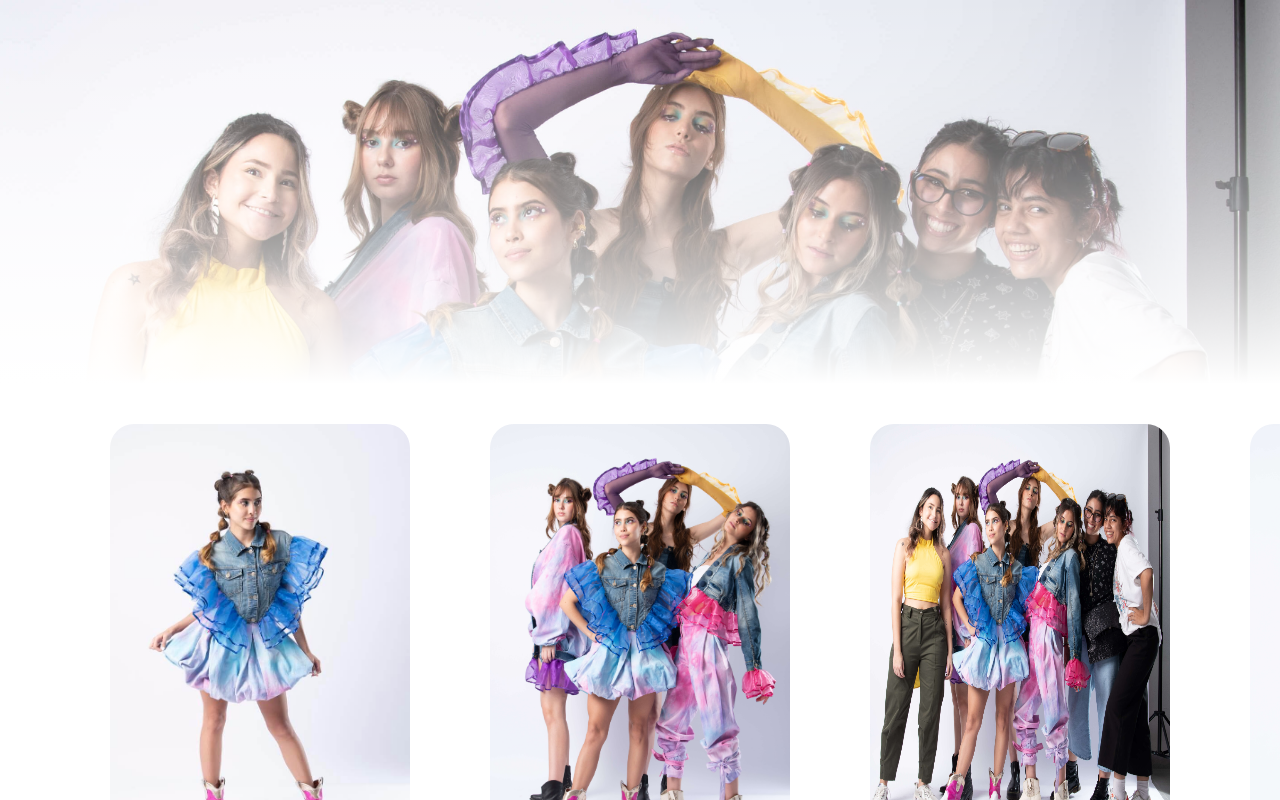
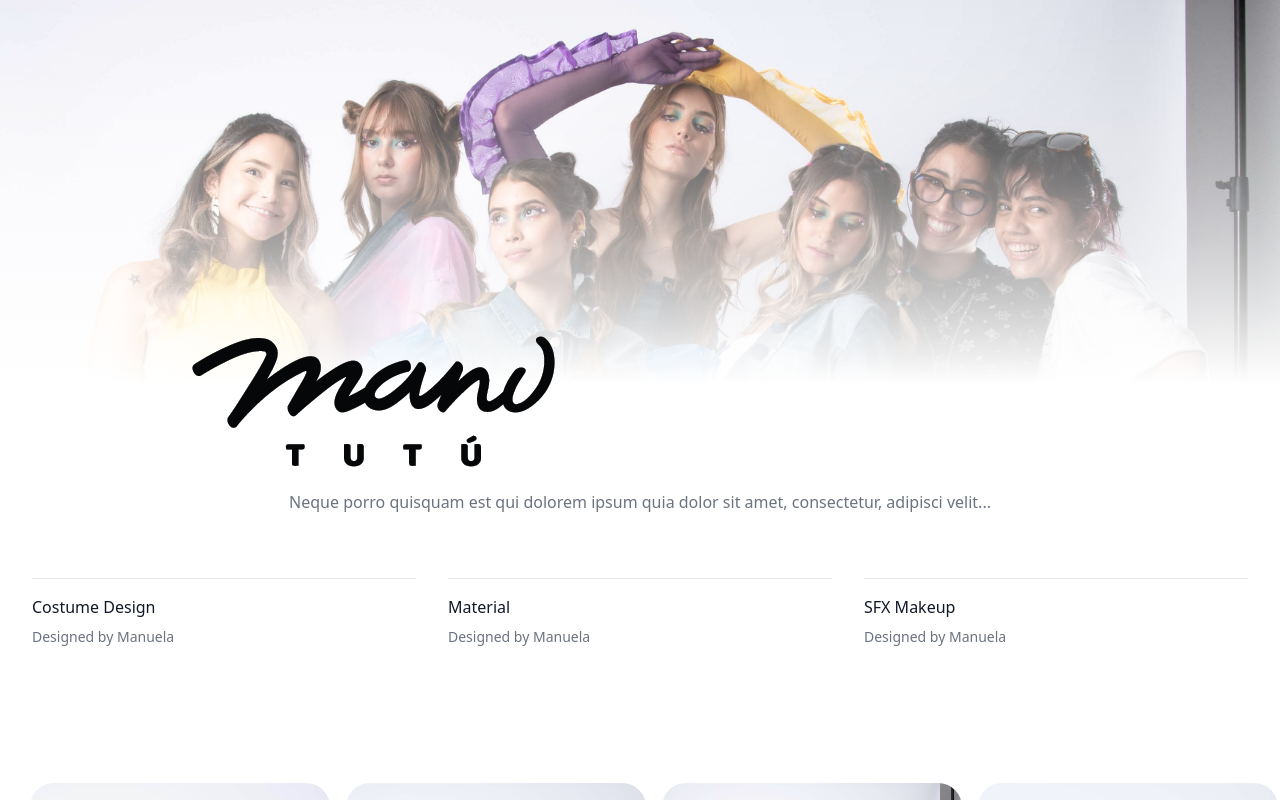
Before and after one commit to davidlondonor/manututu, a Next.js app: page / in a window 1280 px wide. Shown: the top 800 px of the page. Built offline with nearby package versions, Linux system fonts and the light colour scheme.

Commit message:
add responsibe

```diff
--- a/components/Header.js
+++ b/components/Header.js
@@ -1,5 +1,4 @@
 import Image from "next/image";
-import Slider from "./Slider";
 
 const Header = () => {
 	const features = [
@@ -21,7 +20,7 @@ const Header = () => {
 				/>
 				<div className="absolute inset-0 bg-gradient-to-t from-white" />
 			</div>
-			<Slider></Slider>
+
 			<div className="relative -mt-12 max-w-7xl mx-auto pb-6 px-4 sm:pb-24 sm:px-6 lg:px-8">
 				<div className="max-w-2xl mx-auto text-center lg:max-w-4xl">
 					<img className="52 " src="img/Logo-manututu.png" alt="Logo" />
--- a/components/Slider.js
+++ b/components/Slider.js
@@ -14,12 +14,12 @@ const Slider = () => {
 
 	console.log(images);
 	return (
-		<main className="ml-5 mr-5">
+		<main className="ml-4 mr-4 md:ml-3 md:mr-3 sm:ml-3 sm:mr-3">
 			<motion.div
 				ref={carousel}
 				whileTap={{ cursor: "grabbing" }}
 				className="carousel cursor-grab overflow-hidden"
-				animate={{ x: 50 }}
+				animate={{ x: 10 }}
 			>
 				<motion.div
 					drag="x"
@@ -29,7 +29,7 @@ const Slider = () => {
 					{images.map((image, index) => {
 						return (
 							<motion.div
-								className="item w-1/3 minHeight40 min-w-fit minWidthX p-10"
+								className="item w-1/3 minHeight40 min-w-fit minWidthX p-10 sm:px-2 md:px-2"
 								key={images}
 							>
 								<Image
@@ -44,7 +44,6 @@ const Slider = () => {
 					})}
 				</motion.div>
 			</motion.div>
-			<h1>Hola</h1>
 		</main>
 	);
 };
--- a/pages/index.js
+++ b/pages/index.js
@@ -4,10 +4,11 @@ import styles from "../styles/Home.module.css";
 import Header from "../components/Header";
 import Gallery from "../components/Gallery";
 import { BsInstagram } from "react-icons/bs";
+import Slider from "../components/Slider";
 
 export default function Home() {
 	return (
-		<div className="dark:bg-slate-800,{styles.container}">
+		<div className="dark:bg-black,{styles.container}">
 			<Head>
 				<title>Manututu Art. Todo aqui es bonito</title>
 				<meta name="description" content="Generated by create next app" />
@@ -18,6 +19,7 @@ export default function Home() {
 			{/* <main className={styles.main}>
 				<p> Hola</p>
 			</main> */}
+			<Slider></Slider>
 			<Gallery />
 			<footer className={styles.footer}>
 				<a
--- a/tailwind.config.js
+++ b/tailwind.config.js
@@ -1,5 +1,5 @@
 module.exports = {
-	darkMode: "class",
+	darkMode: ["class", '[data-mode="dark"]'],
 	content: [
 		"./pages/**/*.{js,ts,jsx,tsx}",
 		"./components/**/*.{js,ts,jsx,tsx}",
```
